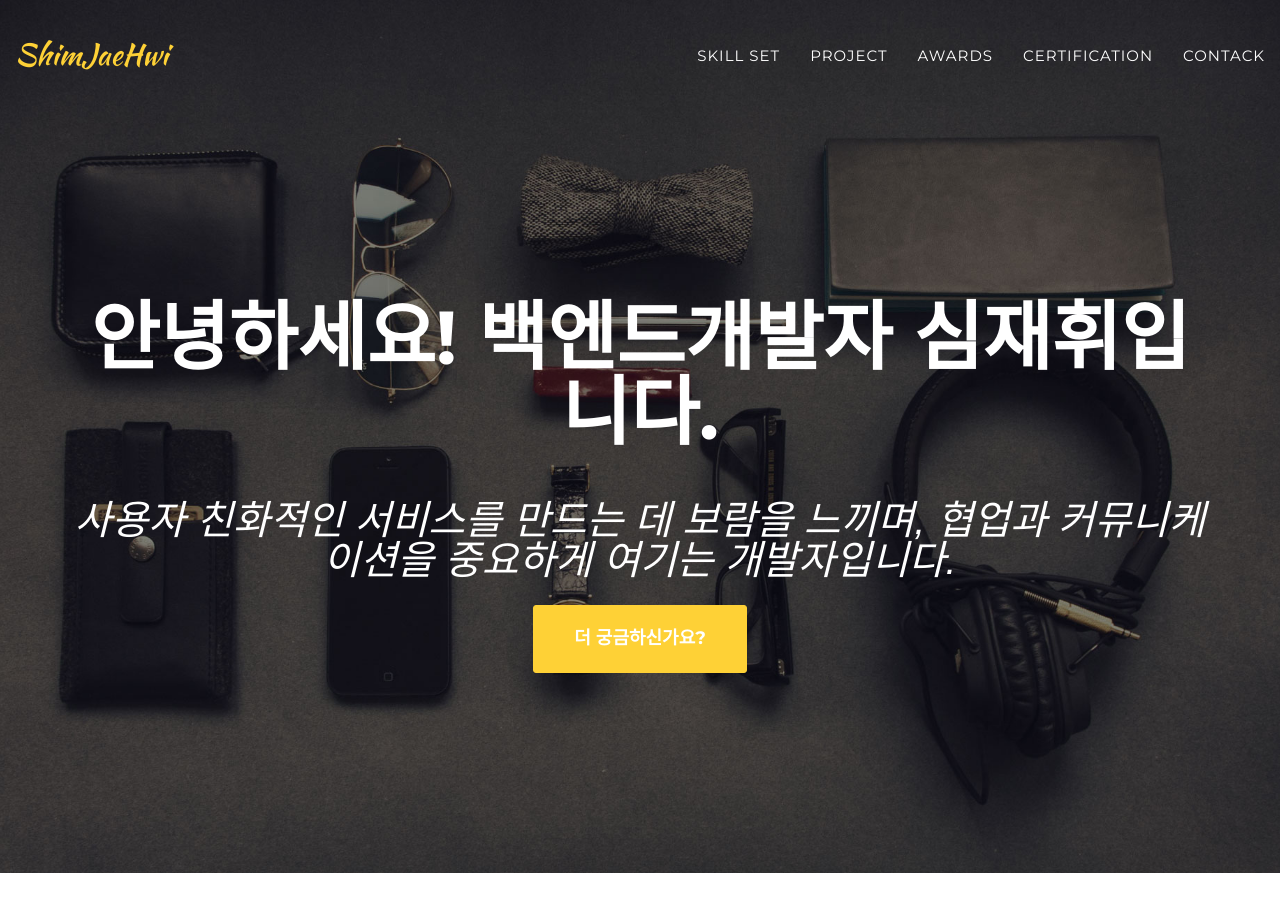
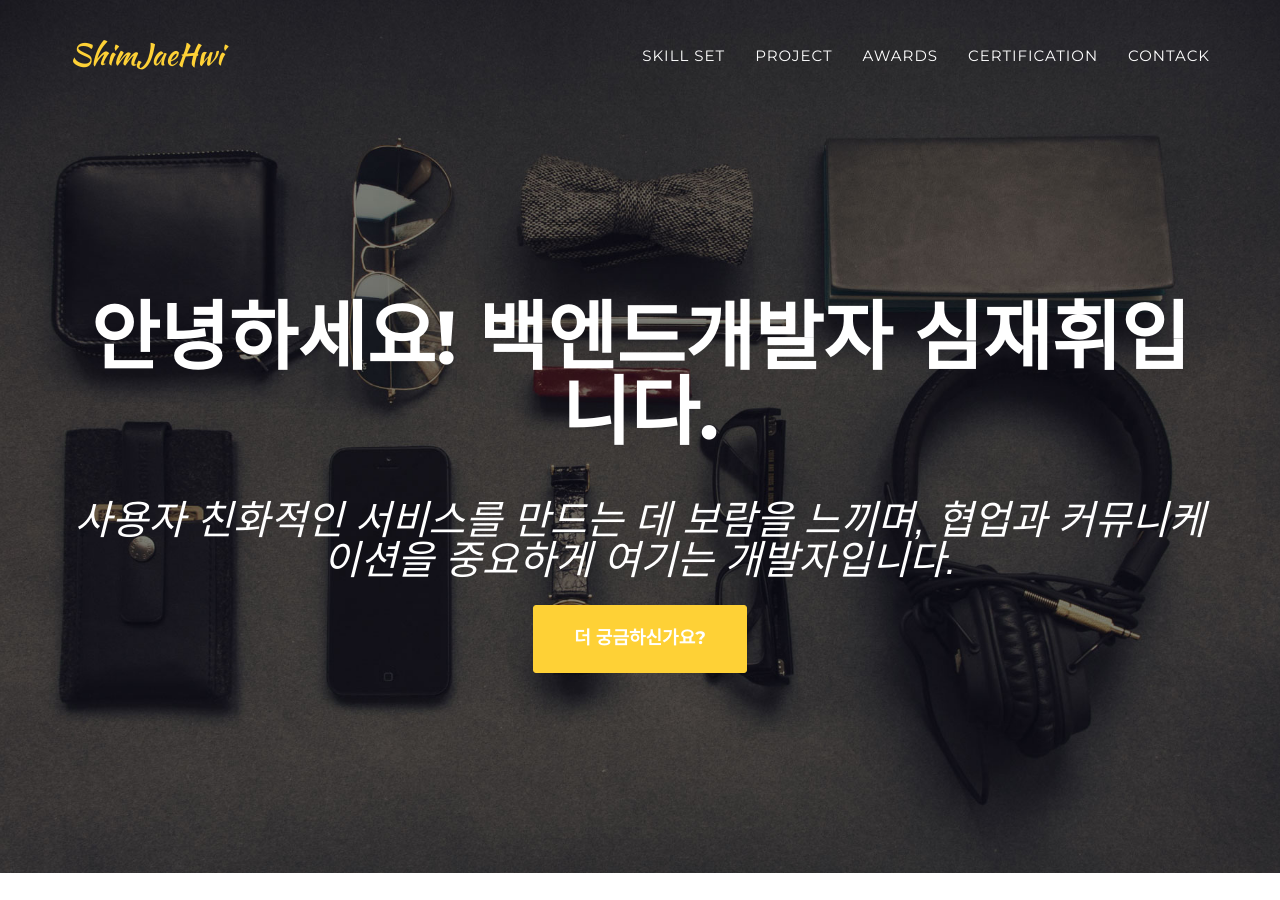
Before and after one commit to Jh214/JH214.github.io, a Jekyll site: the page built from index.html, in a window 1280 px wide and 900 px high. Built offline with Jekyll 4.4.1, drawn with Linux system fonts in a browser that asks for light colours; some web fonts are replaced; a script that is not in the unit is left out; the list of posts is cut into pages by our own code.

Commit message:
설마..?

```diff
--- a/_includes/header.html
+++ b/_includes/header.html
@@ -1,6 +1,6 @@
 <!-- Navigation -->
     <nav class="navbar navbar-default navbar-fixed-top">
-        <div class="container-fluid">
+        <div class="container">
             <!-- Brand and toggle get grouped for better mobile display -->
             <div class="navbar-header page-scroll">
                 <button type="button" class="navbar-toggle" data-toggle="collapse" data-target="#bs-example-navbar-collapse-1">
--- a/_includes/modals.html
+++ b/_includes/modals.html
@@ -1,7 +1,6 @@
  <!-- Portfolio Modals -->
  {% for post in site.posts %}
-<div class="portfolio-modal modal fade" id="portfolioModal{{ post.modal-id }}" tabindex="-1" role="dialog"
-    aria-hidden="true">
+    <div class="portfolio-modal modal fade" id="portfolioModal{{ post.modal-id }}" tabindex="-1" role="dialog" aria-hidden="true">
         <div class="modal-content">
             <div class="close-modal" data-dismiss="modal">
                 <div class="lr">
@@ -11,63 +10,27 @@
             </div>
             <div class="container">
                 <div class="row">
-                <div class="col-lg-10 col-lg-offset-1">
+                    <div class="col-lg-8 col-lg-offset-2">
                         <div class="modal-body">
                             <h2>{{ post.title }}</h2>
-                        <p style="font-size: 15px; border-top: 0.5px solid rgb(180, 180, 180); border-bottom: 0.5px solid rgb(180, 180, 180); padding: 5px; text-align: left;">{{ post.description }}</p>
-                        <ul class="list-inline item-details" style="font-weight: bold;">
-                            <li>기간 :
-                                <strong><span>{{ post.project-date }}</span></strong>
+                            <hr class="star-primary">
+                            <img src="img/portfolio/{{ post.img }}" class="img-responsive img-centered" alt="{{ post.alt }}">
+                            <p>{{ post.description }}</p>
+                            <ul class="list-inline item-details">
+                                <li>Client:
+                                    <strong><a href="http://startbootstrap.com">{{ post.client }}</a>
+                                    </strong>
                                 </li>
-                            <li>참여인원 :
-                                <strong><span>{{ post.client }}</span></strong>
+                                <li>Date:
+                                    <strong><a href="http://startbootstrap.com">{{ post.project-date }}</a>
+                                    </strong>
                                 </li>
-                            <li>역할 :
-                                <strong><span>{{ post.position }}</span></strong>
-                            </li>
-                            <li>배포 링크 :
-                                <strong><a href="{{ post.link }}">{{ post.link }}</a></strong>
-                            </li>
-                            <li>저장소 :
-                                <strong><a href="{{ post.repository }}">{{ post.repository }}</a></strong>
+                                <li>Service:
+                                    <strong><a href="http://startbootstrap.com">{{ post.category }}</a>
+                                    </strong>
                                 </li>
                             </ul>
-                        <ul class="list-inline item-details" style="font-weight: bold;">
-                            <li>담당 기능 :
-                                <strong><span>{{ post.list }}</span></strong>
-                            </li>
-                        </ul>
-                        <ul class="list-inline item-details" style="font-weight: bold;">
-                            <li>사용 기술스택 :
-                                <strong><span>{{ post.skill }}</span></strong>
-                            </li>
-                        </ul>
-                        <hr class="star-primary">
-
-                        <!-- 이미지들을 감싸는 div 추가 -->
-                        <div class="img-container">
-                            {% for image in post.images %}
-                              <img src="img/portfolio/{{ image }}" class="img-responsive img-centered" alt="{{ post.alt }}">
-                            {% endfor %}
-                          </div>
-                        <!-- <div class="img-container">
-                            <img src="img/portfolio/{{ post.img }}" class="img-responsive img-centered"
-                                alt="{{ post.alt }}">
-                            <img src="img/portfolio/{{ post.img2 }}" class="img-responsive img-centered"
-                                alt="{{ post.alt }}">
-                            <img src="img/portfolio/{{ post.img3 }}" class="img-responsive img-centered"
-                                alt="{{ post.alt }}">
-                            <img src="img/portfolio/{{ post.img4 }}" class="img-responsive img-centered"
-                                alt="{{ post.alt }}">
-                            <img src="img/portfolio/{{ post.img5 }}" class="img-responsive img-centered"
-                                alt="{{ post.alt }}">
-                            <img src="img/portfolio/{{ post.img6 }}" class="img-responsive img-centered"
-                                alt="{{ post.alt }}">
-                        </div> -->
-
-                        <button type="button" class="btn btn-default" data-dismiss="modal">
-                            <i class="fa fa-times"></i> Close
-                        </button>
+                            <button type="button" class="btn btn-default" data-dismiss="modal"><i class="fa fa-times"></i> Close</button>
                         </div>
                     </div>
                 </div>
```
Lines whose indentation alone changed are shown as unchanged.
